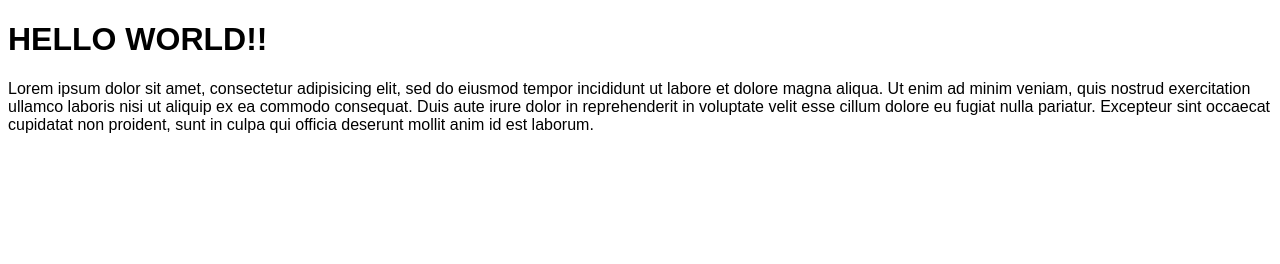
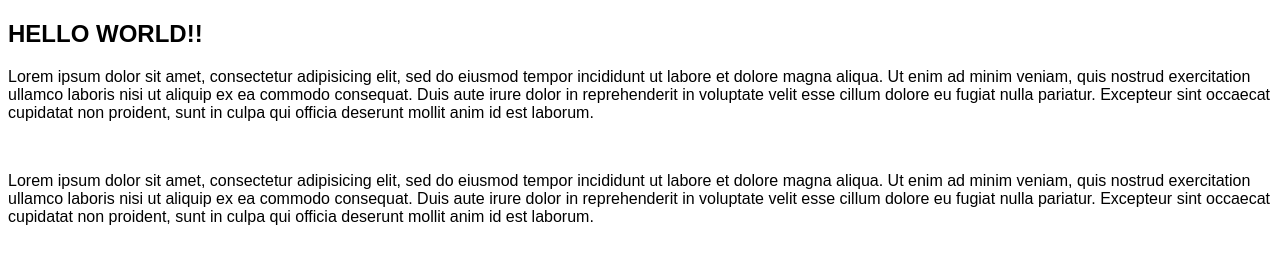
Before and after one commit to rioerika/rekweb-pertemuan-3, a plain HTML site: page index.html in a window 1280 px wide. Drawn offline with Linux system fonts and the light colour scheme.

Commit message:
Menambahkan paragraf dan merubah h1 menjadi h2

```diff
--- a/index.html
+++ b/index.html
@@ -5,8 +5,15 @@
 	<link rel="stylesheet" type="text/css" href="style.css">
 </head>
 <body>
-	<h1>HELLO WORLD!!</h1>
+	<h2>HELLO WORLD!!</h2>
 
+	<p>Lorem ipsum dolor sit amet, consectetur adipisicing elit, sed do eiusmod
+	tempor incididunt ut labore et dolore magna aliqua. Ut enim ad minim veniam,
+	quis nostrud exercitation ullamco laboris nisi ut aliquip ex ea commodo
+	consequat. Duis aute irure dolor in reprehenderit in voluptate velit esse
+	cillum dolore eu fugiat nulla pariatur. Excepteur sint occaecat cupidatat non
+	proident, sunt in culpa qui officia deserunt mollit anim id est laborum.</p>
+	<br>
 	<p>Lorem ipsum dolor sit amet, consectetur adipisicing elit, sed do eiusmod
 	tempor incididunt ut labore et dolore magna aliqua. Ut enim ad minim veniam,
 	quis nostrud exercitation ullamco laboris nisi ut aliquip ex ea commodo
```
